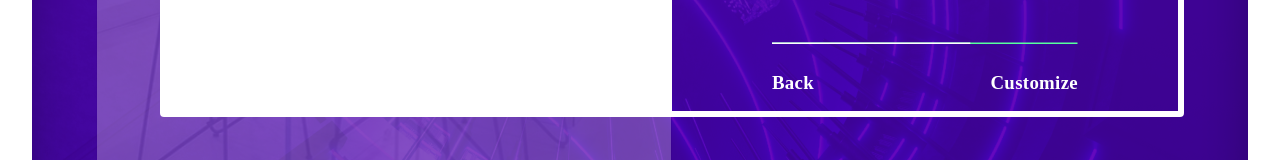
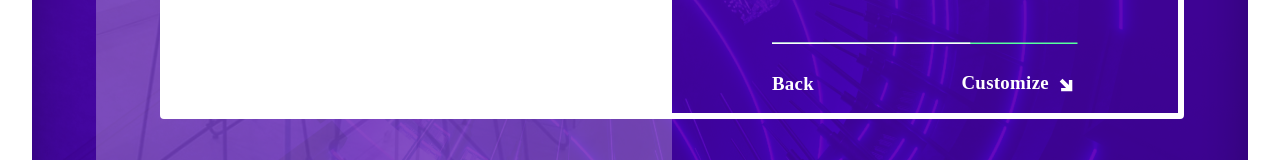
Before and after one commit to martoast/evaluacion, a Nuxt app: page /calculator/kitchen in a window 1280 px wide. Shown: the part 648-808 px from the top of the page. Built offline with nearby package versions, Linux system fonts and the light colour scheme.

Commit message:
update style, add arrow icon

```diff
--- a/pages/calculator/kitchen.vue
+++ b/pages/calculator/kitchen.vue
@@ -30,9 +30,14 @@
                     alt="line image"
                   />
 
-                  <div class="d-flex justify-content-between links">
-                    <span>Back</span>
-                    <span>Customize</span>
+                  <div class="links">
+                    <a class="text-white text-decoration-none" href="#">Back</a>
+                    <a class="text-white text-decoration-none" href="#"
+                      >Customize
+                      <img
+                        src="/images/kitchen/arrow-bottom-right-thick.svg"
+                        alt="arrow icon"
+                    /></a>
                   </div>
                 </div>
               </div>
@@ -64,7 +69,9 @@ export default {
   font-family: "Poppins";
   letter-spacing: 0.02em;
 
-  img {
+  .logo-customizer,
+  &-image,
+  .line {
     display: block;
     max-width: 100%;
   }
@@ -91,6 +98,9 @@ export default {
   }
 
   .links {
+    display: flex;
+    justify-content: space-between;
+    align-items: center;
     max-width: 20rem;
   }
 
```
Also changed, not shown: static/images/kitchen/arrow-bottom-right-thick.svg (added).
